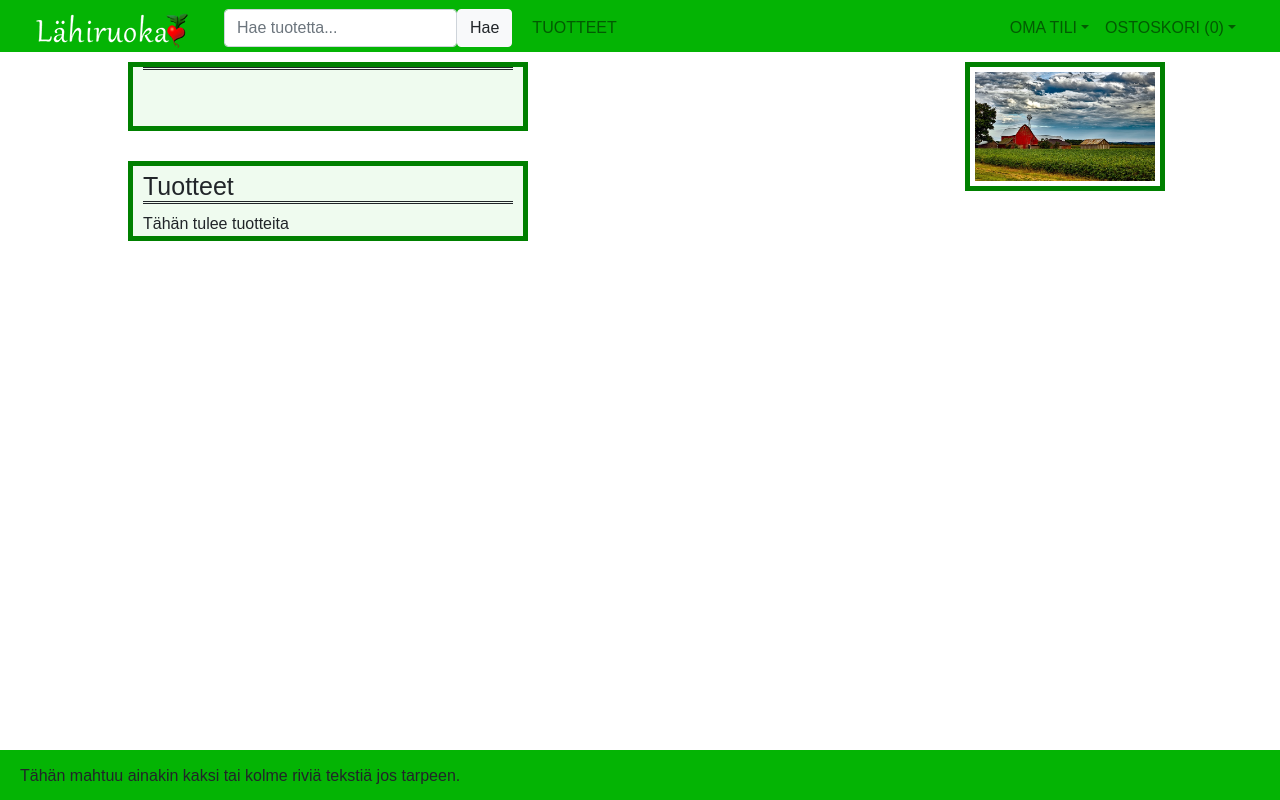
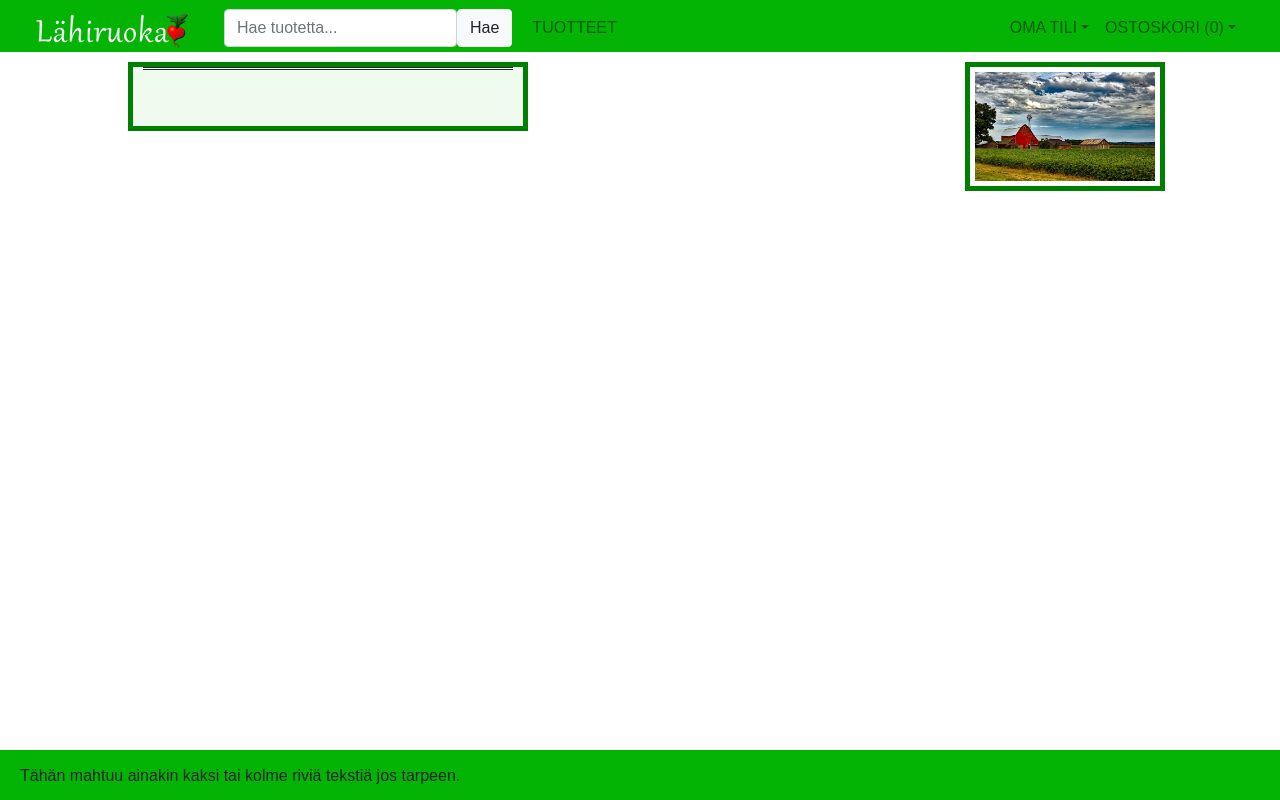
Before and after one commit to jnyste/lahiruoka, a React (Create React App) app in the folder frontend/: page /profiili/1 in a window 1280 px wide. Built offline with nearby package versions, Linux system fonts and the light colour scheme; no server answers.

Commit message:
UserProfile.js: Change useless if-else to just if.

```diff
--- a/frontend/src/UserProfile.js
+++ b/frontend/src/UserProfile.js
@@ -93,9 +93,7 @@ class UserProfile extends Component {
                         {this.state.googleId === localStorage.getItem('userId') &&
                         <Link to="/profiili/oma/muokkaa">Muokkaa tietoja...</Link>}
                     </div>
-                    {this.state.userType === 'KITCHEN' ?
-                        <div></div>
-                        :
+                    {this.state.userType === 'FARM' &&
                         <div className="userproducts">
                             <h5>Tuotteet</h5>
                             {this.state.products}
```
